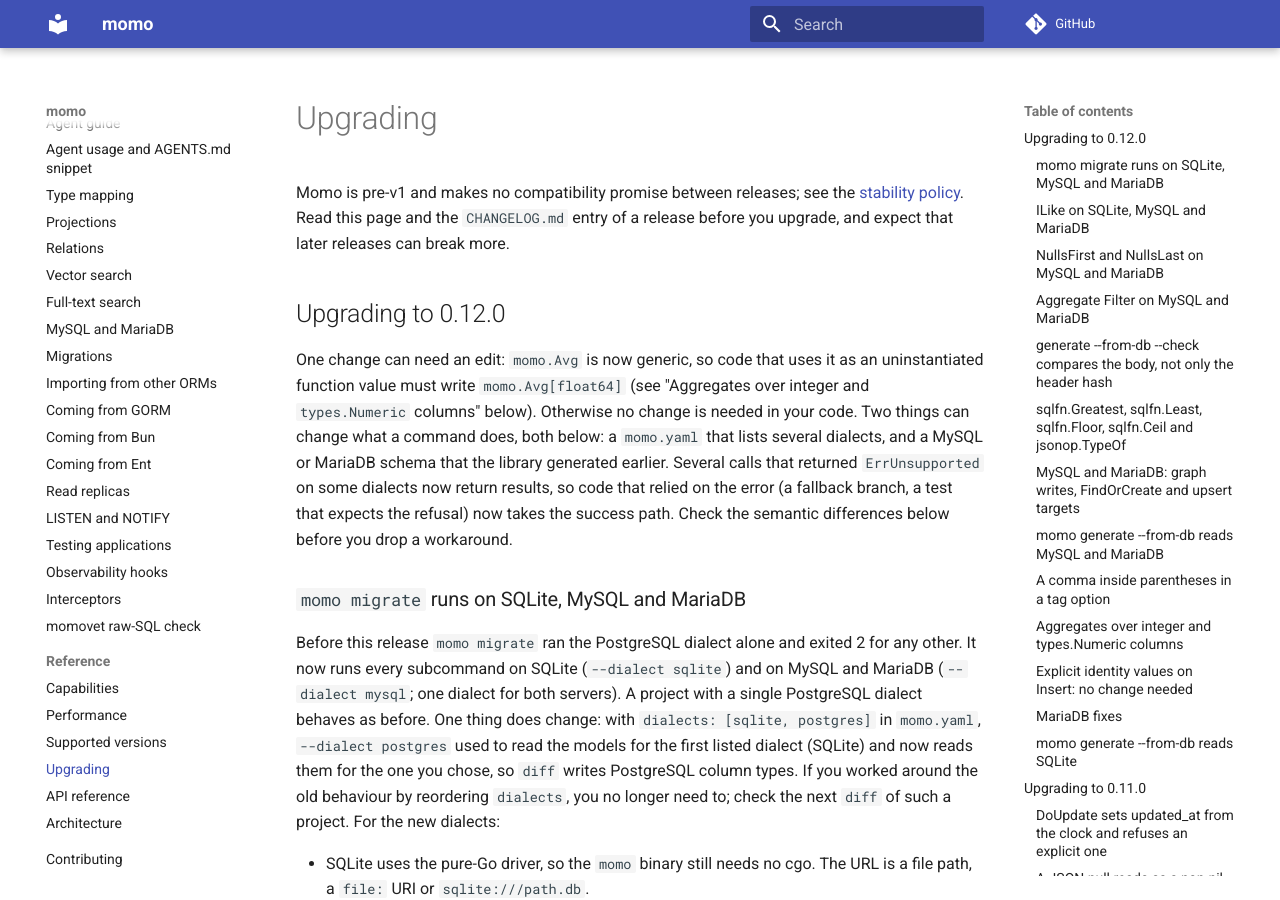
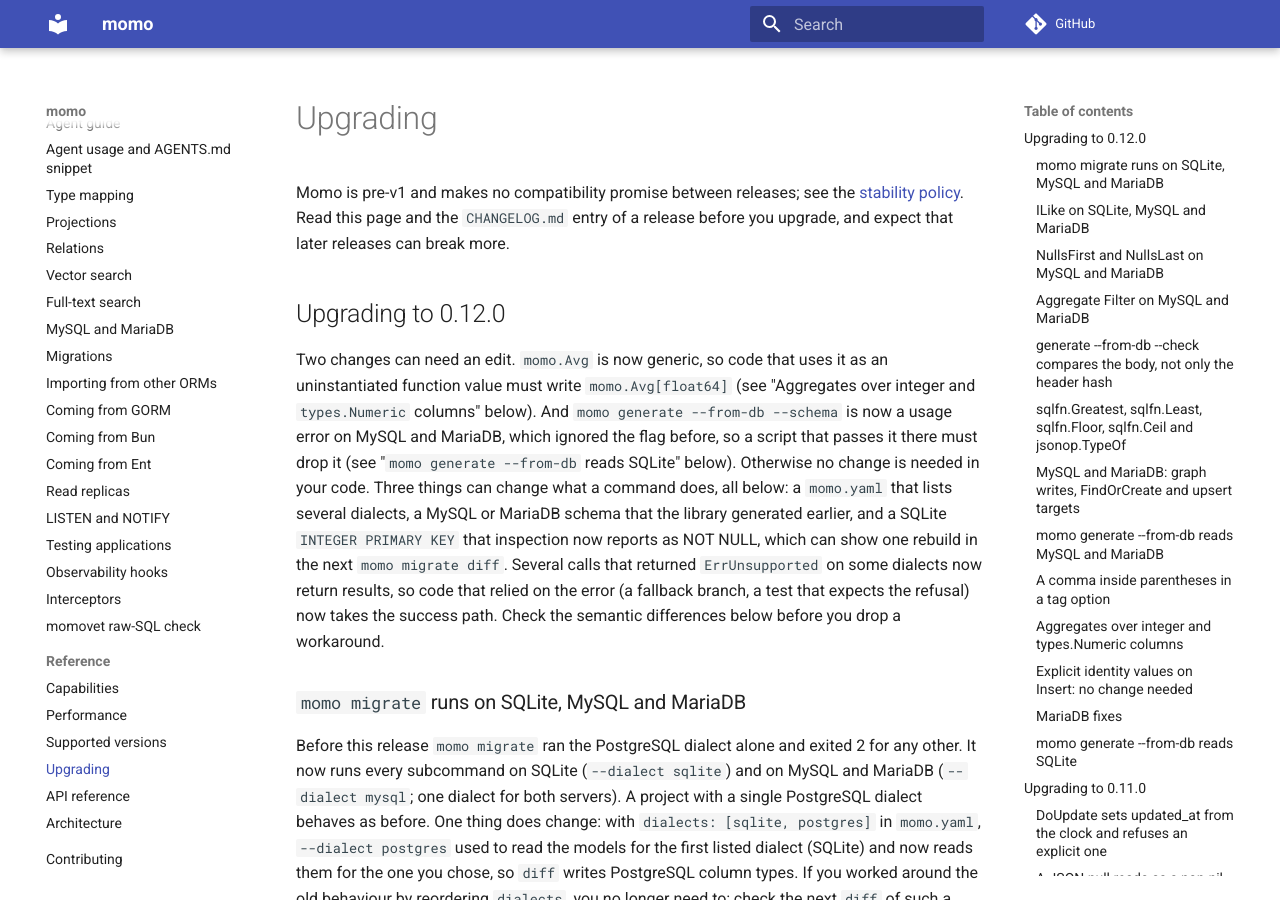
Before and after one commit to azrtydxb/momo, an MkDocs documentation site: the page built from docs/upgrading.md, in a window 1280 px wide and 900 px high. Built offline with MkDocs 1.6.1 and Material for MkDocs 9.7.7, drawn with Linux system fonts in a browser that asks for light colours; comment, search, counter and statistics services are not loaded; the version menu is left out.

Commit message:
docs(upgrading): complete the 0.12.0 intro (#143)
The 0.12.0 upgrade intro predates #141. It now also names:

- **`--schema`:** `momo generate --from-db --schema` is a usage error on MySQL and MariaDB, where it was ignored before. Scripts that pass it must drop it.
- **SQLite `INTEGER PRIMARY KEY`:** inspection now reports these columns as NOT NULL, which can show one rebuild in the next `momo migrate diff`.

Docs only.

```diff
--- a/docs/upgrading.md
+++ b/docs/upgrading.md
@@ -7,12 +7,16 @@ later releases can break more.
 
 ## Upgrading to 0.12.0
 
-One change can need an edit: `momo.Avg` is now generic, so code that uses it
+Two changes can need an edit. `momo.Avg` is now generic, so code that uses it
 as an uninstantiated function value must write `momo.Avg[float64]` (see
-"Aggregates over integer and `types.Numeric` columns" below). Otherwise no
-change is needed in your code. Two things can change what a command does,
-both below: a `momo.yaml` that lists several dialects, and a MySQL or MariaDB
-schema that the library generated earlier. Several calls that returned
+"Aggregates over integer and `types.Numeric` columns" below). And
+`momo generate --from-db --schema` is now a usage error on MySQL and MariaDB,
+which ignored the flag before, so a script that passes it there must drop it (see "`momo generate --from-db` reads SQLite" below). Otherwise no
+change is needed in your code. Three things can change what a command does,
+all below: a `momo.yaml` that lists several dialects, a MySQL or MariaDB
+schema that the library generated earlier, and a SQLite `INTEGER PRIMARY KEY`
+that inspection now reports as NOT NULL, which can show one rebuild in the
+next `momo migrate diff`. Several calls that returned
 `ErrUnsupported` on some dialects now return results, so code that relied on
 the error (a fallback branch, a test that expects the refusal) now takes the
 success path. Check the semantic differences below before you drop a
```
